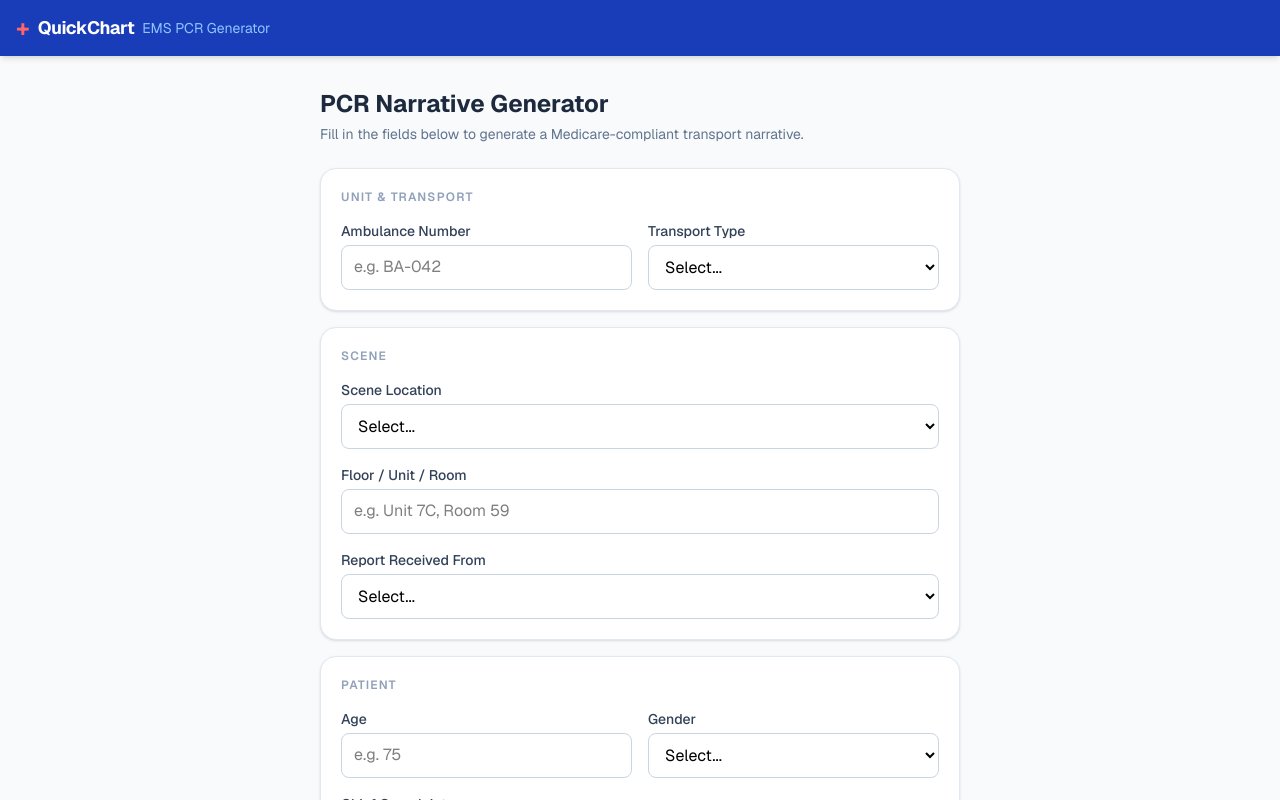
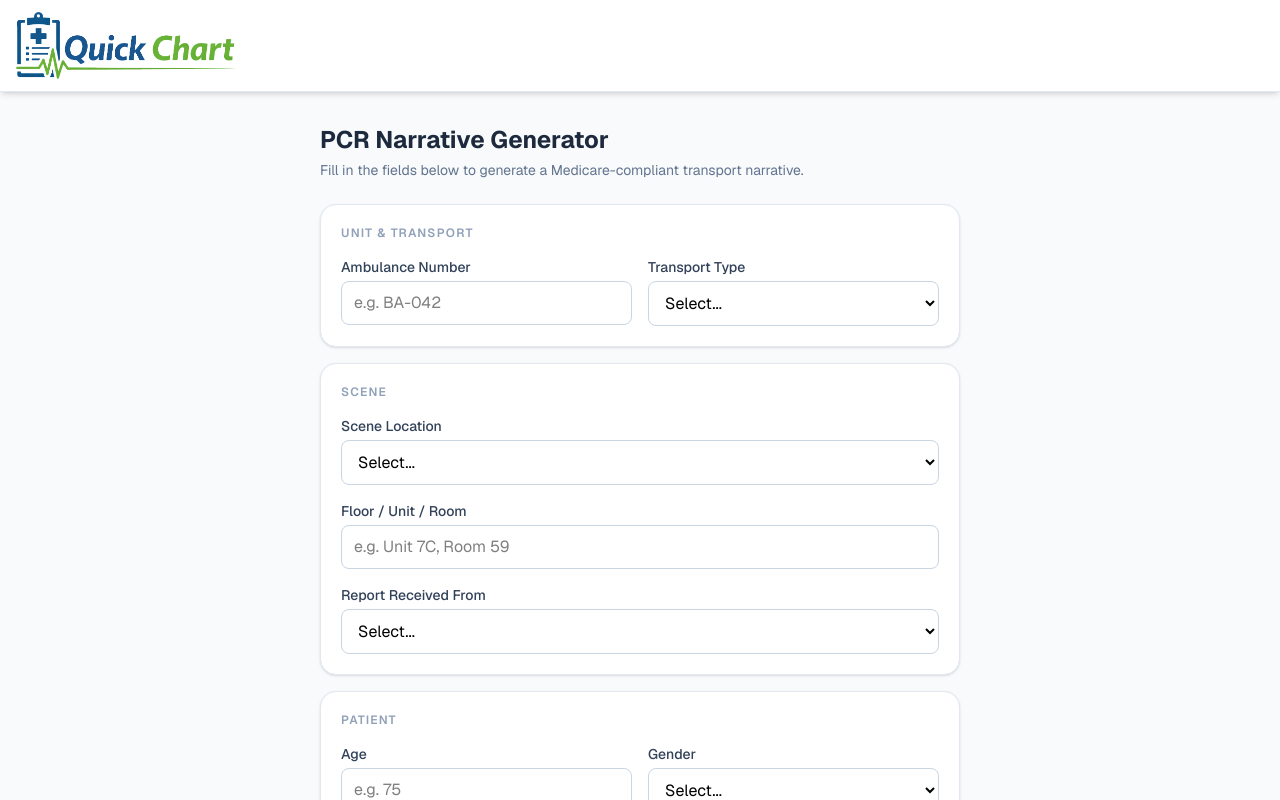
Before and after one commit to emiliootz/QuickChart, a Next.js app: page / in a window 1280 px wide. Shown: the top 800 px of the page. Built offline with nearby package versions, Linux system fonts and the light colour scheme.

Commit message:
Added Logos

```diff
--- a/app/layout.tsx
+++ b/app/layout.tsx
@@ -11,6 +11,7 @@ const geistSans = Geist({
 export const metadata: Metadata = {
   title: "QuickChart — EMS PCR Narrative Generator",
   description: "Generate Medicare-compliant EMS PCR narratives with AI",
+  icons: { icon: "/favicon.png", apple: "/favicon.png" },
 };
 
 export const viewport: Viewport = {
--- a/components/layout/Header.tsx
+++ b/components/layout/Header.tsx
@@ -1,12 +1,11 @@
 import Link from "next/link";
+import Image from "next/image";
 
 export default function Header() {
   return (
-    <header className="sticky top-0 z-50 bg-blue-800 text-white h-14 flex items-center px-4 shadow-md">
-      <Link href="/" className="flex items-center gap-2 no-underline">
-        <span className="text-red-400 text-2xl font-bold leading-none">+</span>
-        <span className="font-bold text-lg tracking-tight">QuickChart</span>
-        <span className="text-blue-300 text-sm hidden sm:inline">EMS PCR Generator</span>
+    <header className="sticky top-0 z-50 bg-white flex items-center px-4 shadow-md border-b border-slate-200">
+      <Link href="/" className="flex items-center no-underline">
+        <Image src="/logo.png" alt="QuickChart" height={44} width={220} priority className="py-3" />
       </Link>
     </header>
   );
```
Also changed, not shown: public/favicon.png (added), public/logo.png (added).
